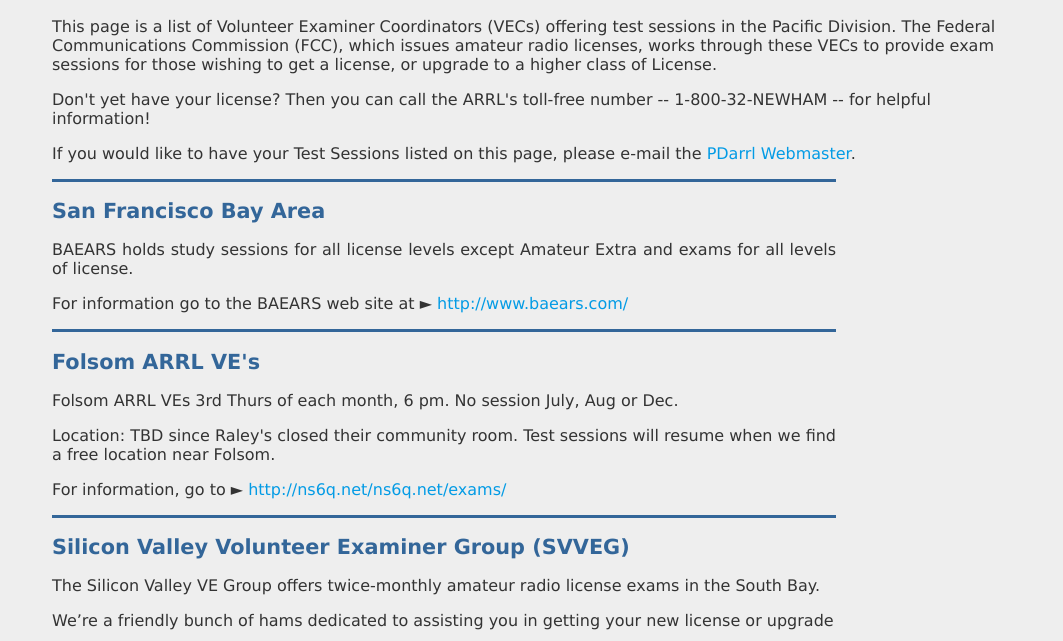
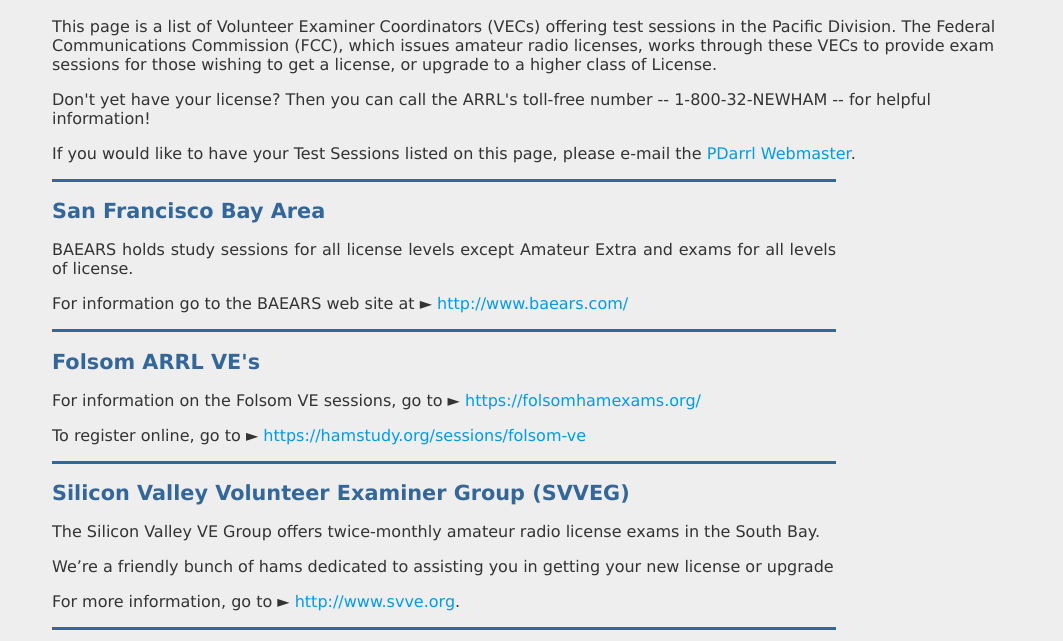
Before and after one commit to gcook17/PacDivSite, a plain HTML site: page vec.html in a window 1280 px wide. Shown: the part 159-800 px from the top of the page, without its empty margins (108-1171 px from the left). Drawn offline with Linux system fonts and the light colour scheme; a script that the page names is missing.

Commit message:
Change Folsom VEC info.

```diff
--- a/vec.html
+++ b/vec.html
@@ -53,9 +53,8 @@
 
         <article class="vecarticle">
  			<h2>Folsom ARRL VE's</h2>
-			<p>Folsom ARRL VEs 3rd Thurs of each month, 6 pm. No session July, Aug or Dec.</p>
-			<p>Location: TBD since Raley's closed their community room. Test sessions will resume when we find a free location near Folsom.</p>
-			<p>For information, go to &#9658; <a href="http://ns6q.net/ns6q.net/exams/" target="_blank"> http://ns6q.net/ns6q.net/exams/</a></p>
+			<p>For information on the Folsom VE sessions, go to &#9658; <a href="https://folsomhamexams.org/" target="_blank"> https://folsomhamexams.org/</a></p>
+			<p>To register online, go to &#9658; <a href="https://hamstudy.org/sessions/folsom-ve" target="_blank"> https://hamstudy.org/sessions/folsom-ve</a></p>
        </article>
 
         <article class="vecarticle">
```
